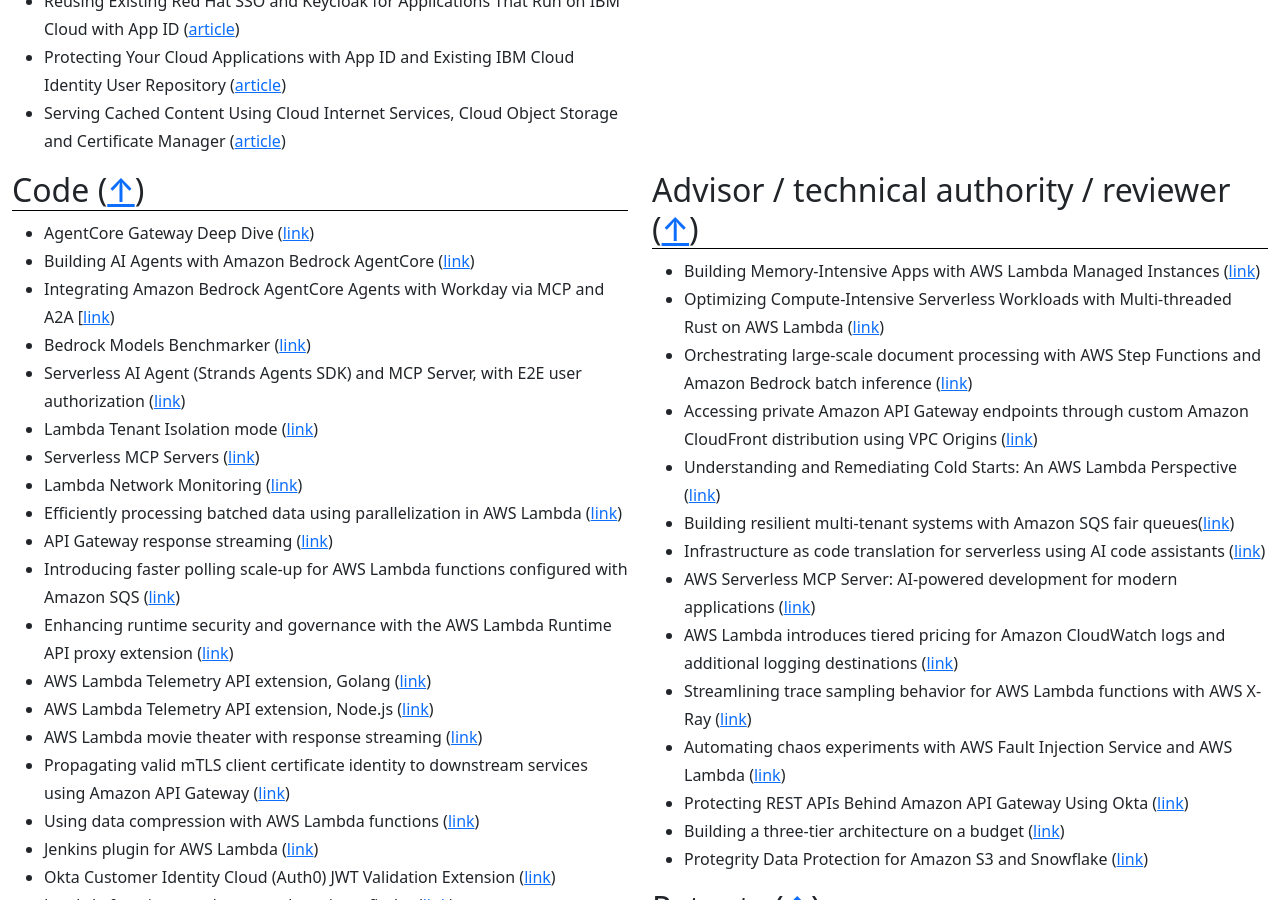
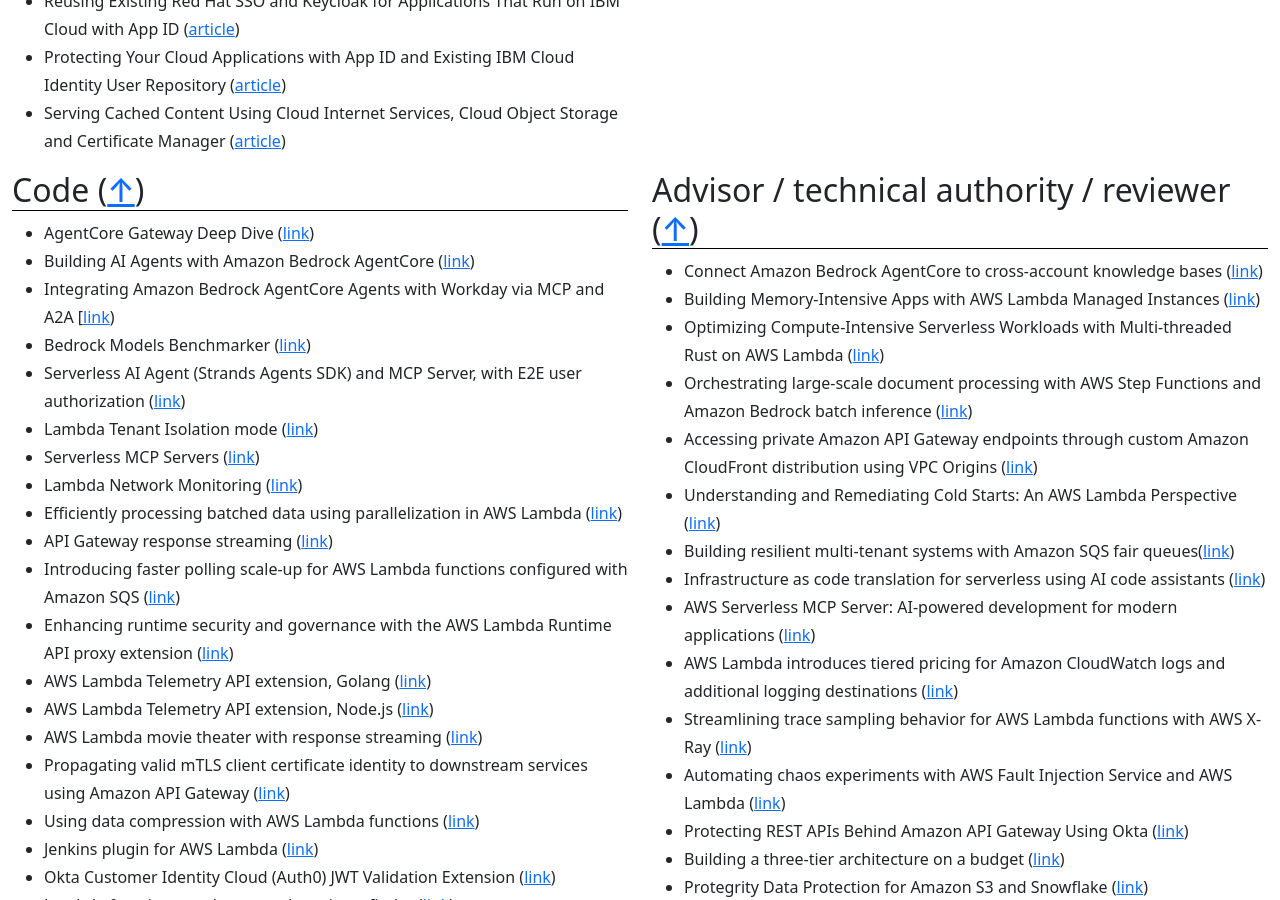
Before and after one commit to aal80/whoami, a Jekyll site: the page built from index.md, in a window 1280 px wide and 900 px high, scrolled down 3153 px. Built offline with Jekyll 4.4.1, drawn with Linux system fonts in a browser that asks for light colours.

Commit message:
Update reviewer.md

```diff
--- a/_includes/reviewer.md
+++ b/_includes/reviewer.md
@@ -1,4 +1,5 @@
 ## Advisor / technical authority / reviewer ([↑](#top))
+- Connect Amazon Bedrock AgentCore to cross-account knowledge bases ([link](https://aws.amazon.com/blogs/machine-learning/connect-amazon-bedrock-agentcore-to-cross-account-knowledge-bases/))
 - Building Memory-Intensive Apps with AWS Lambda Managed Instances ([link](https://aws.amazon.com/blogs/compute/building-memory-intensive-apps-with-aws-lambda-managed-instances/))
 - Optimizing Compute-Intensive Serverless Workloads with Multi-threaded Rust on AWS Lambda ([link](https://aws.amazon.com/blogs/compute/optimizing-compute-intensive-serverless-workloads-with-multi-threaded-rust-on-aws-lambda/))
 - Orchestrating large-scale document processing with AWS Step Functions and Amazon Bedrock batch inference ([link](https://aws.amazon.com/blogs/compute/orchestrating-large-scale-document-processing-with-aws-step-functions-and-amazon-bedrock-batch-inference/))
```
